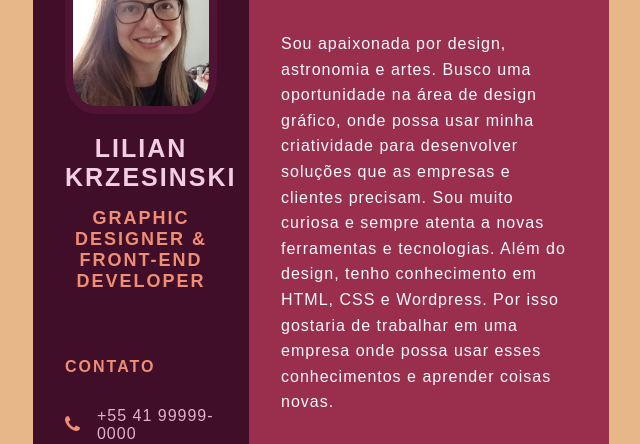
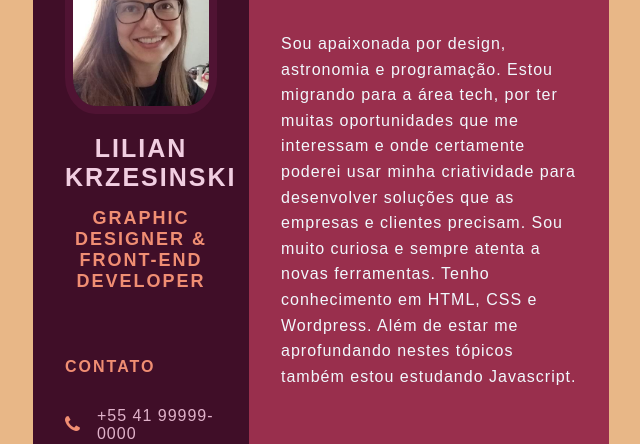
Before and after one commit to lidiga/devweek.github.io, a plain HTML site: page index.html in a window 1280 px wide. Shown: the part 131-575 px from the top of the page, without its empty margins (319-959 px from the left). Drawn offline with Linux system fonts and the light colour scheme.

Commit message:
feature: update html (#7)

```diff
--- a/index.html
+++ b/index.html
@@ -60,11 +60,8 @@
             <div class="right-section-contents">
                 <section class="about gap">
                     <div class="right-title">Sobre mim</div>
-                    <p class="about-me-contents">Sou apaixonada por design, astronomia e artes. Busco uma oportunidade
-                        na área de design gráfico, onde possa usar minha criatividade para desenvolver soluções que as
-                        empresas e clientes precisam. Sou muito curiosa e sempre atenta a novas ferramentas e
-                        tecnologias. Além do design, tenho conhecimento em HTML, CSS e Wordpress. Por isso gostaria de
-                        trabalhar em uma empresa onde possa usar esses conhecimentos e aprender coisas novas.</p>
+                    <p class="about-me-contents">Sou apaixonada por design, astronomia e programação. Estou migrando para a área tech, por ter muitas oportunidades que me interessam e onde certamente poderei usar minha criatividade para desenvolver soluções que as
+                        empresas e clientes precisam. Sou muito curiosa e sempre atenta a novas ferramentas. Tenho conhecimento em HTML, CSS e Wordpress. Além de estar me aprofundando nestes tópicos também estou estudando Javascript. </p>
                 </section>
                 <section class="experience-gap">
                     <div class="right-title">Experiência</div>
```
